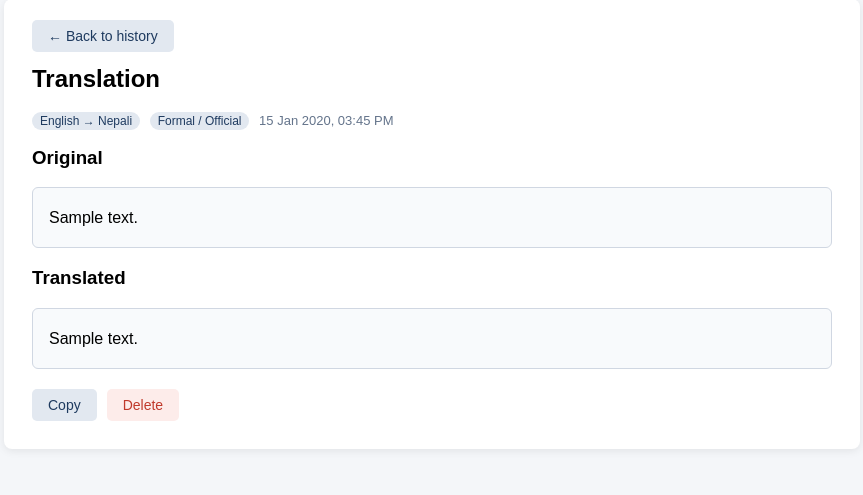
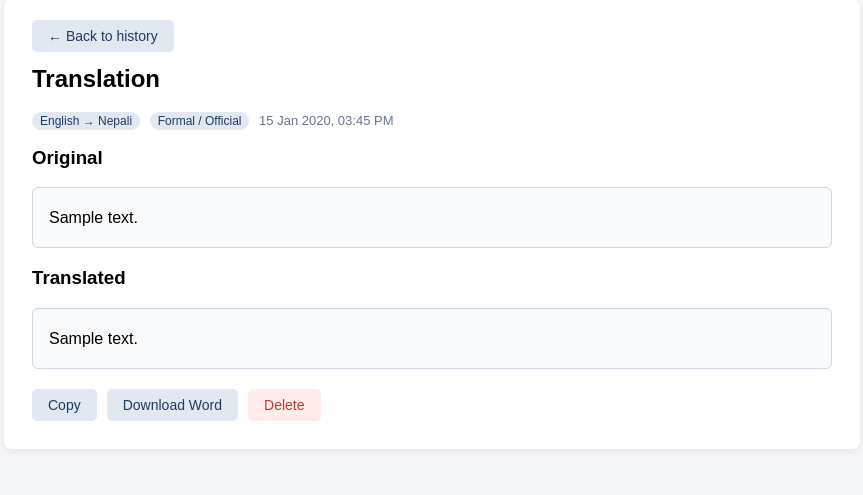
Before and after one commit to Cma-13/nepali-english-translator, a Django app: page /history/1/ in a window 1280 px wide. Shown: the part 88-583 px from the top of the page, without its empty margins (208-1071 px from the left). Run offline with Django 5.2, Linux system fonts and the light colour scheme; a user stored in the database is signed in; tables that the repository leaves empty hold one stand-in row (values such as "Sample post").

Commit message:
feat: add download button to history detail

```diff
--- a/templates/translator/history_detail.html
+++ b/templates/translator/history_detail.html
@@ -32,6 +32,7 @@
 
 <div class="actions">
     <button type="button" class="small-btn" id="copy-btn" onclick="copyResult()">Copy</button>
+    <a href="{% url 'history_download' translation.pk %}" class="small-btn">Download Word</a>
     <form method="post" action="{% url 'history_delete' translation.pk %}">
         {% csrf_token %}
         <button type="submit" class="small-btn delete-btn">Delete</button>
```
